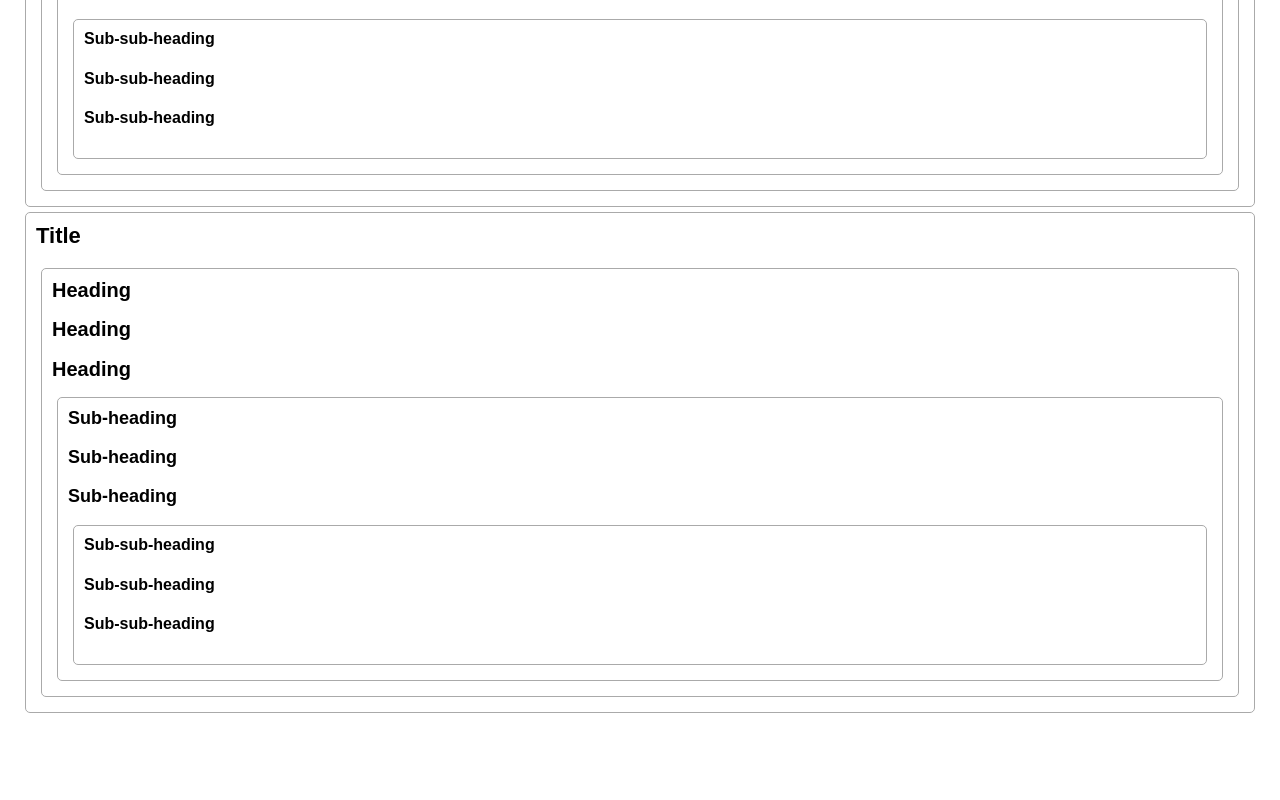
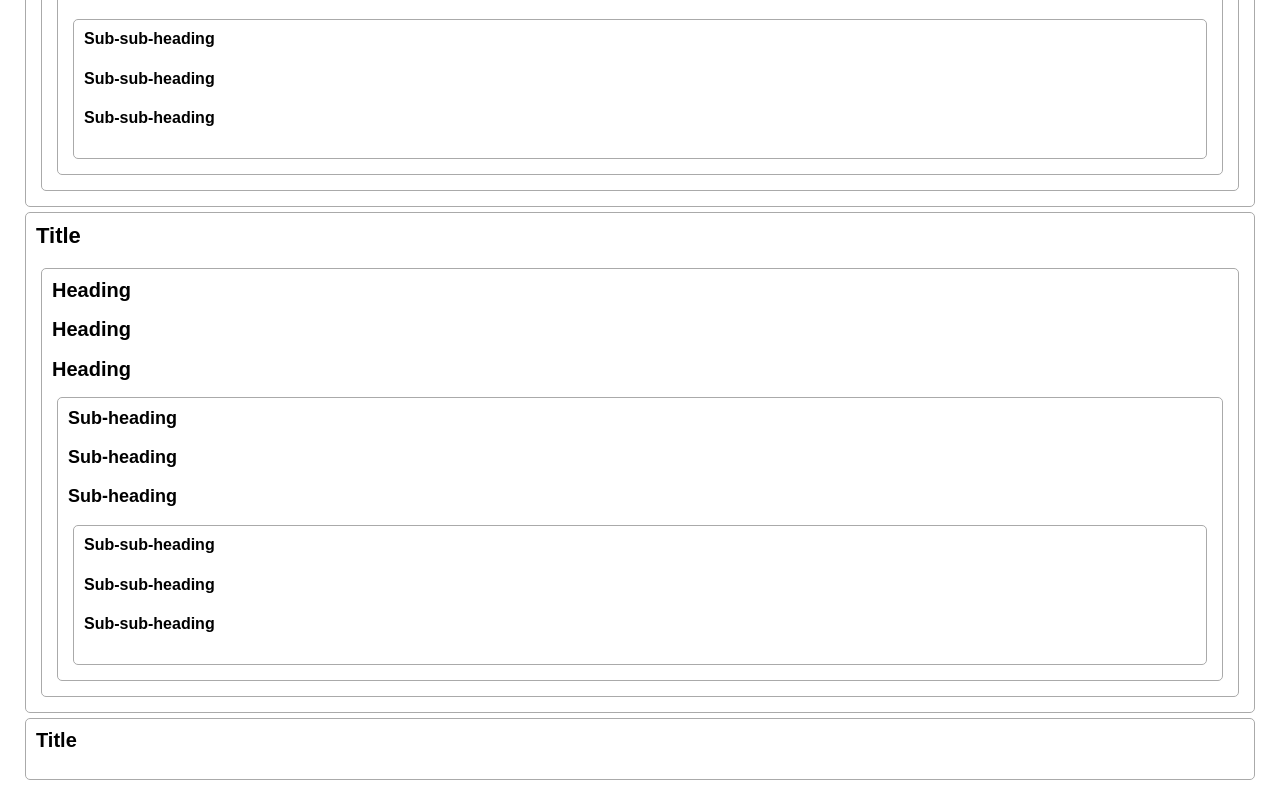
Before and after one commit to zelitosaide/react-js-course, a React (Create React App) app: page / in a window 1280 px wide. Shown: the part 584-1384 px from the top of the page. Before the commit the page ends 1317 px from the top, so only its background shows below. Built offline with nearby package versions, Linux system fonts and the light colour scheme.

Commit message:
Passing Data Deeply with Context

```diff
--- a/src/learn/learn-react/managing-state/passing-data-deeply-with-context/index.js
+++ b/src/learn/learn-react/managing-state/passing-data-deeply-with-context/index.js
@@ -13,7 +13,13 @@ export default function Index() {
   );
 }
 
-function Page() {}
+function Page() {
+  return (
+    <Section>
+      <Heading>Title</Heading>
+    </Section>
+  );
+}
 
 function Section({ children }) {
   const level = useContext(LevelContext);
```
